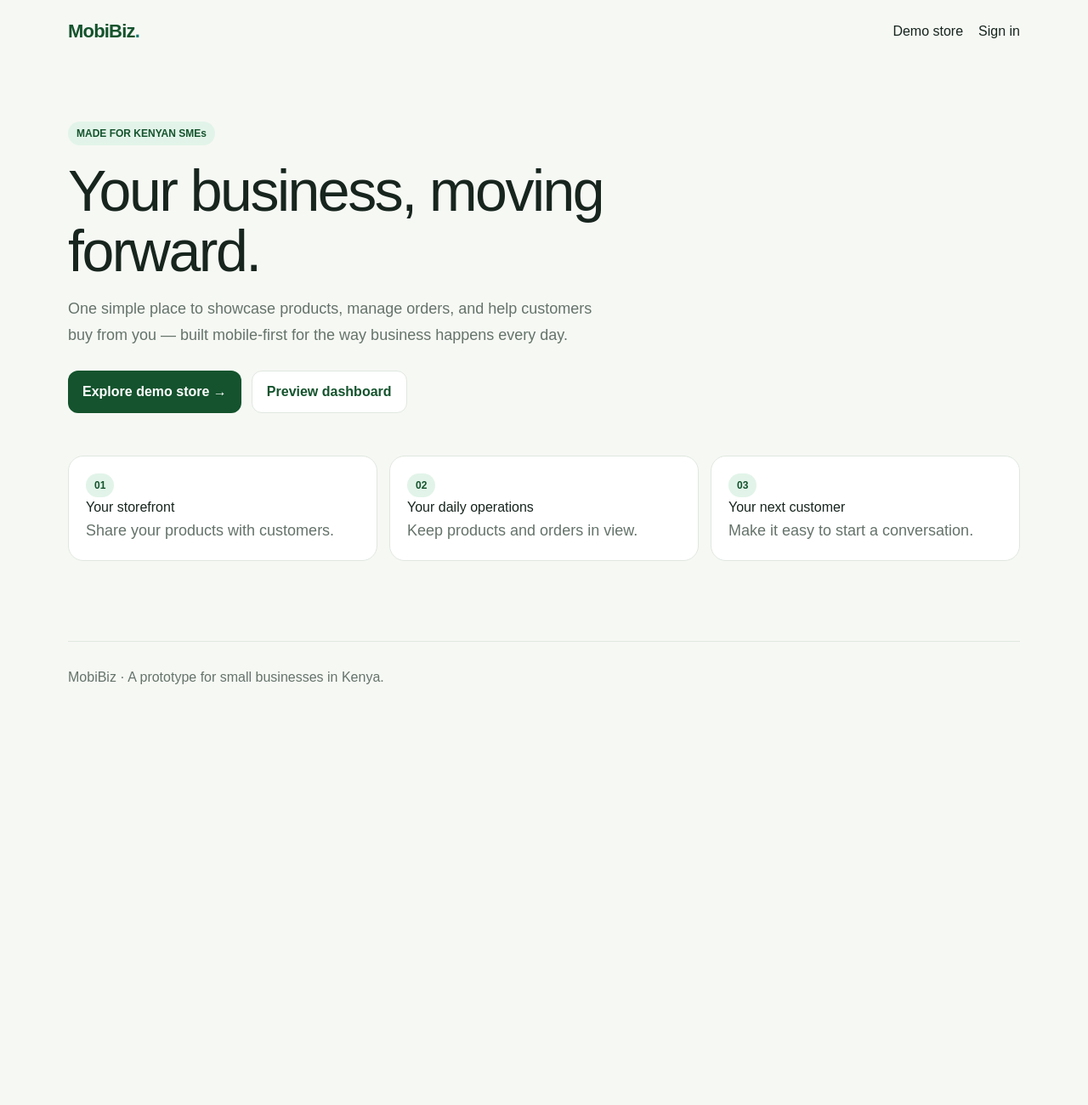
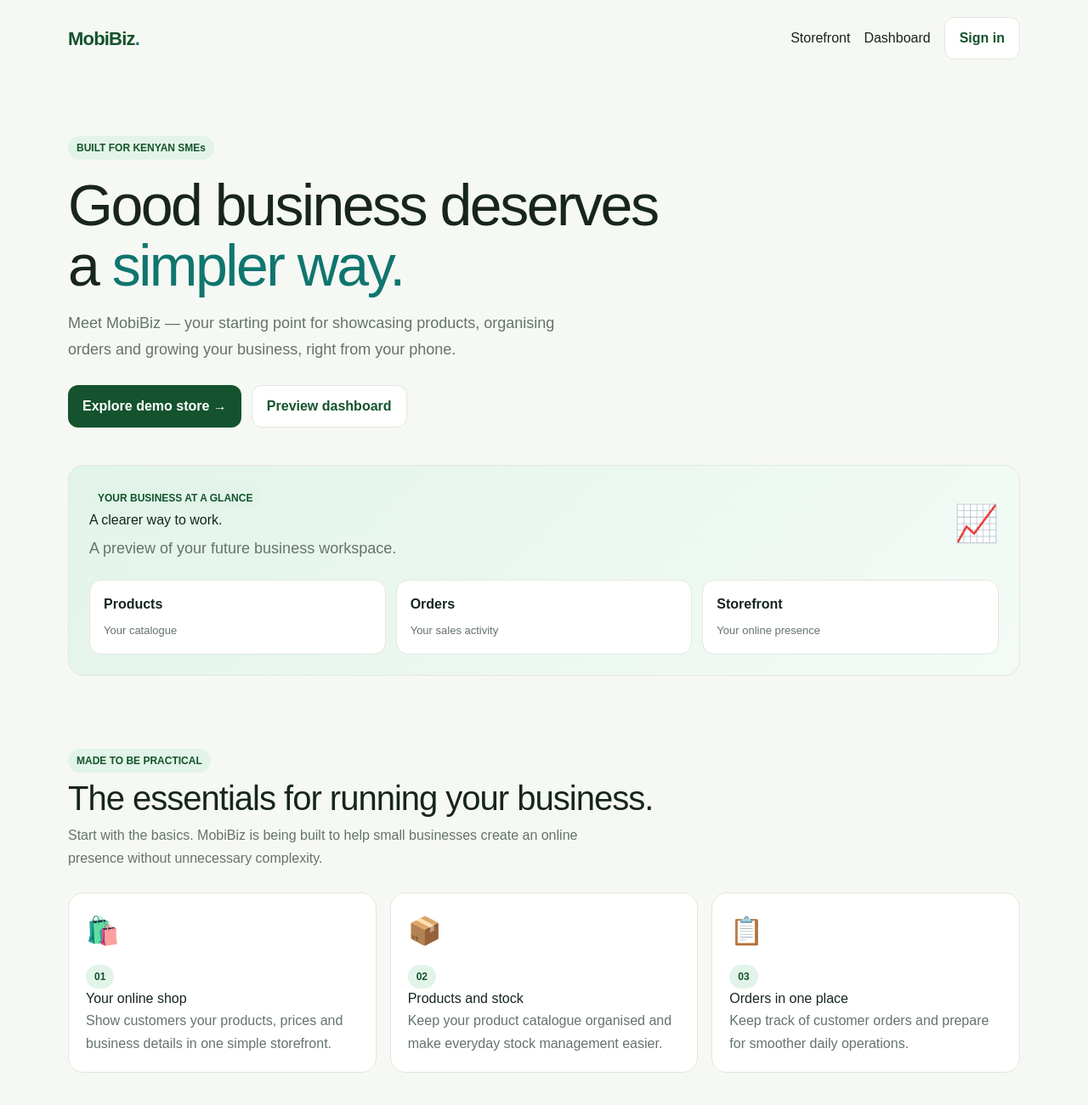
Before and after one commit to tonycreator04-cyber/mobibiz, a Next.js app: page / in a window 1280 px wide. Shown: the top 1300 px of the page at 85% size. Before the commit the page ends 839 px from the top, so only its background shows below. Built offline with nearby package versions, Linux system fonts and the light colour scheme.

Commit message:
Update page.tsx

```diff
--- a/src/app/page.tsx
+++ b/src/app/page.tsx
@@ -1,2 +1,269 @@
 import Link from 'next/link';
-export default function Home(){return <><header className="container nav"><Link className="logo" href="/">MobiBiz<span style={{color:'var(--teal)'}}>.</span></Link><nav style={{display:'flex',gap:18,alignItems:'center'}}><Link href="/demo-store">Demo store</Link><Link href="/sign-in">Sign in</Link></nav></header><main className="container"><section className="hero"><span className="pill">MADE FOR KENYAN SMEs</span><h1>Your business, moving forward.</h1><p>One simple place to showcase products, manage orders, and help customers buy from you — built mobile-first for the way business happens every day.</p><div style={{display:'flex',gap:12,flexWrap:'wrap',marginTop:26}}><Link className="btn" href="/demo-store">Explore demo store →</Link><Link className="btn secondary" href="/dashboard">Preview dashboard</Link></div><div style={{display:'grid',gridTemplateColumns:'repeat(auto-fit,minmax(180px,1fr))',gap:14,marginTop:50}}>{[['01','Your storefront','Share your products with customers.'],['02','Your daily operations','Keep products and orders in view.'],['03','Your next customer','Make it easy to start a conversation.']].map(x=><div className="card" key={x[0]}><span className="pill">{x[0]}</span><h3>{x[1]}</h3><p className="muted">{x[2]}</p></div>)}</div></section></main><footer className="container footer">MobiBiz · A prototype for small businesses in Kenya.</footer></>}
+
+const features = [
+{
+number: '01',
+title: 'Your online shop',
+description:
+'Show customers your products, prices and business details in one simple storefront.',
+icon: '🛍️',
+},
+{
+number: '02',
+title: 'Products and stock',
+description:
+'Keep your product catalogue organised and make everyday stock management easier.',
+icon: '📦',
+},
+{
+number: '03',
+title: 'Orders in one place',
+description:
+'Keep track of customer orders and prepare for smoother daily operations.',
+icon: '📋',
+},
+];
+
+const products = [
+{
+icon: '☕',
+name: 'Kenyan Coffee',
+description: 'Example product',
+price: 'KSh 650',
+},
+{
+icon: '👜',
+name: 'Everyday Carry Bag',
+description: 'Example product',
+price: 'KSh 1,200',
+},
+{
+icon: '🧴',
+name: 'Daily Essentials',
+description: 'Example product',
+price: 'KSh 450',
+},
+];
+
+export default function Home() {
+return (
+<main>
+<header className="container nav">
+<Link className="logo" href="/">
+MobiBiz<span style={{ color: 'var(--teal)' }}>.</span>
+</Link>
+
+    <nav
+      aria-label="Main navigation"
+      style={{
+        display: 'flex',
+        gap: 16,
+        alignItems: 'center',
+        flexWrap: 'wrap',
+      }}
+    >
+      <Link href="/demo-store">Storefront</Link>
+      <Link href="/dashboard">Dashboard</Link>
+      <Link className="btn secondary" href="/sign-in">
+        Sign in
+      </Link>
+    </nav>
+  </header>
+
+  <section className="container hero">
+    <span className="pill">BUILT FOR KENYAN SMEs</span>
+
+    <h1>
+      Good business deserves a <span style={{ color: 'var(--teal)' }}>simpler way.</span>
+    </h1>
+
+    <p>
+      Meet MobiBiz — your starting point for showcasing products,
+      organising orders and growing your business, right from your phone.
+    </p>
+
+    <div
+      style={{
+        display: 'flex',
+        gap: 12,
+        flexWrap: 'wrap',
+        marginTop: 26,
+      }}
+    >
+      <Link className="btn" href="/demo-store">
+        Explore demo store →
+      </Link>
+      <Link className="btn secondary" href="/dashboard">
+        Preview dashboard
+      </Link>
+    </div>
+
+    <div
+      className="card"
+      style={{
+        marginTop: 44,
+        padding: 24,
+        background: 'linear-gradient(135deg, #e2f4e9, #f4fbf6)',
+      }}
+    >
+      <div className="rowline">
+        <div>
+          <span className="pill">YOUR BUSINESS AT A GLANCE</span>
+          <h2 style={{ marginBottom: 6 }}>A clearer way to work.</h2>
+          <p className="muted" style={{ marginTop: 0 }}>
+            A preview of your future business workspace.
+          </p>
+        </div>
+        <span style={{ fontSize: 42 }} aria-hidden="true">
+          📈
+        </span>
+      </div>
+
+      <div
+        style={{
+          display: 'grid',
+          gridTemplateColumns: 'repeat(auto-fit, minmax(130px, 1fr))',
+          gap: 12,
+          marginTop: 22,
+        }}
+      >
+        {[
+          ['Products', 'Your catalogue'],
+          ['Orders', 'Your sales activity'],
+          ['Storefront', 'Your online presence'],
+        ].map(([title, description]) => (
+          <div
+            key={title}
+            style={{
+              background: 'white',
+              padding: 16,
+              borderRadius: 14,
+              border: '1px solid var(--line)',
+            }}
+          >
+            <strong style={{ display: 'block', marginBottom: 6 }}>
+              {title}
+            </strong>
+            <span className="muted" style={{ fontSize: 13 }}>
+              {description}
+            </span>
+          </div>
+        ))}
+      </div>
+    </div>
+  </section>
+
+  <section className="container section">
+    <span className="pill">MADE TO BE PRACTICAL</span>
+    <h2 style={{ fontSize: 'clamp(28px, 4vw, 40px)', letterSpacing: '-1px' }}>
+      The essentials for running your business.
+    </h2>
+    <p className="muted" style={{ maxWidth: 600, lineHeight: 1.7 }}>
+      Start with the basics. MobiBiz is being built to help small
+      businesses create an online presence without unnecessary complexity.
+    </p>
+
+    <div
+      style={{
+        display: 'grid',
+        gridTemplateColumns: 'repeat(auto-fit, minmax(220px, 1fr))',
+        gap: 16,
+        marginTop: 26,
+      }}
+    >
+      {features.map((feature) => (
+        <article className="card" key={feature.number}>
+          <div style={{ fontSize: 32, marginBottom: 16 }} aria-hidden="true">
+            {feature.icon}
+          </div>
+          <span className="pill">{feature.number}</span>
+          <h3>{feature.title}</h3>
+          <p className="muted" style={{ lineHeight: 1.7 }}>
+            {feature.description}
+          </p>
+        </article>
+      ))}
+    </div>
+  </section>
+
+  <section className="container section">
+    <div className="rowline" style={{ flexWrap: 'wrap' }}>
+      <div>
+        <span className="pill">STOREFRONT PREVIEW</span>
+        <h2 style={{ fontSize: 'clamp(26px, 4vw, 36px)' }}>
+          A shop your customers can explore.
+        </h2>
+      </div>
+      <Link className="btn secondary" href="/demo-store">
+        Open demo store →
+      </Link>
+    </div>
+
+    <p className="muted" style={{ lineHeight: 1.7 }}>
+      These are illustrative examples, not live inventory or offers.
+    </p>
+
+    <div className="grid-products" style={{ marginTop: 22 }}>
+      {products.map((product) => (
+        <article className="card" key={product.name}>
+          <div className="product-art" aria-hidden="true">
+            {product.icon}
+          </div>
+          <p className="muted" style={{ fontSize: 13 }}>
+            {product.description}
+          </p>
+          <h3>{product.name}</h3>
+          <strong style={{ color: 'var(--green)' }}>{product.price}</strong>
+        </article>
+      ))}
+    </div>
+  </section>
+
+  <section className="container section">
+    <div
+      className="card"
+      style={{
+        background: 'var(--green)',
+        color: 'white',
+        padding: 'clamp(24px, 5vw, 48px)',
+      }}
+    >
+      <span
+        className="pill"
+        style={{ background: '#d7f4e3', color: 'var(--green)' }}
+      >
+        YOUR NEXT CHAPTER STARTS HERE
+      </span>
+      <h2 style={{ fontSize: 'clamp(30px, 5vw, 46px)', letterSpacing: '-1.5px' }}>
+        Bring your business online with MobiBiz.
+      </h2>
+      <p style={{ lineHeight: 1.7, maxWidth: 580, color: '#e0eee5' }}>
+        Explore the prototype today. Secure account access, live business
+        data and payment processing will require further implementation
+        and testing.
+      </p>
+      <Link
+        className="btn"
+        href="/demo-store"
+        style={{ background: 'white', color: 'var(--green)' }}
+      >
+        Explore MobiBiz →
+      </Link>
+    </div>
+  </section>
+
+  <footer className="container footer">
+    <div className="rowline" style={{ flexWrap: 'wrap' }}>
+      <Link className="logo" href="/">
+        MobiBiz<span style={{ color: 'var(--teal)' }}>.</span>
+      </Link>
+      <span>Built for small businesses in Kenya.</span>
+    </div>
+    <p style={{ fontSize: 13 }}>
+      Prototype version · Demo content only · Live payments disabled.
+    </p>
+  </footer>
+</main>
+
+);
+}
```
